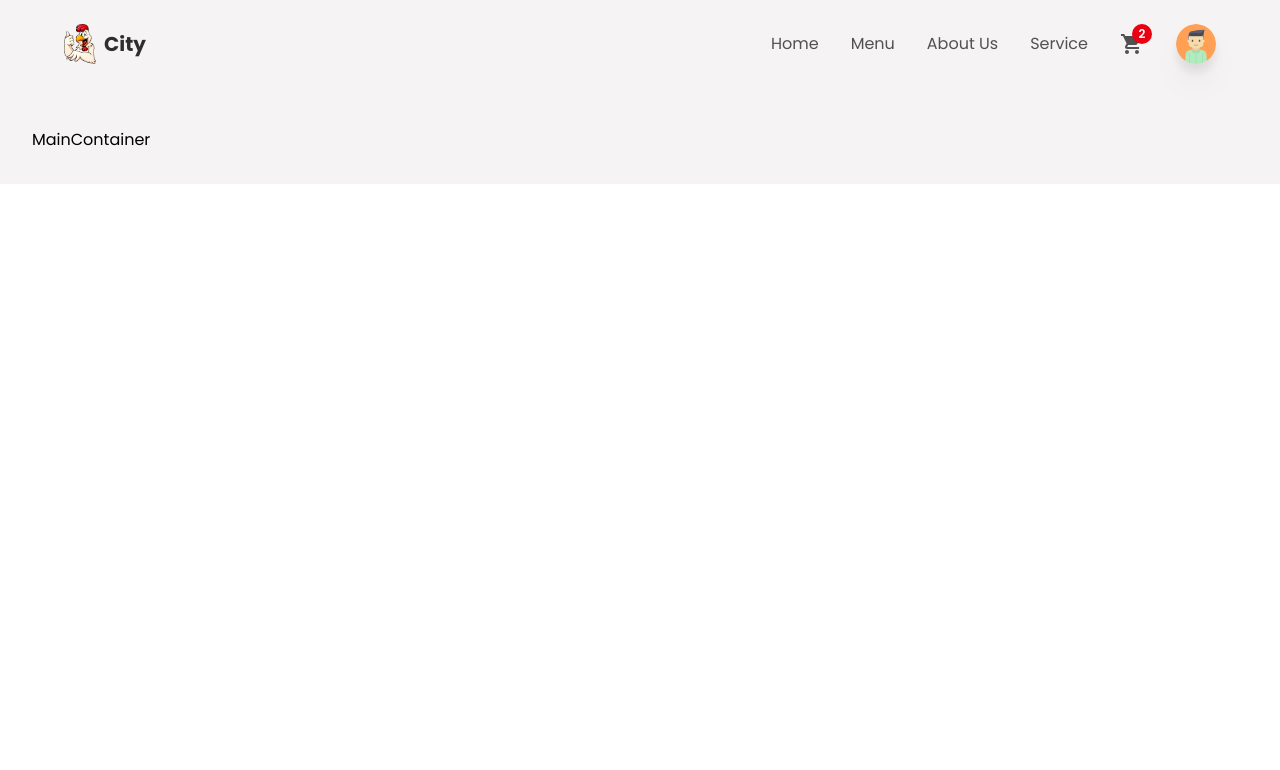
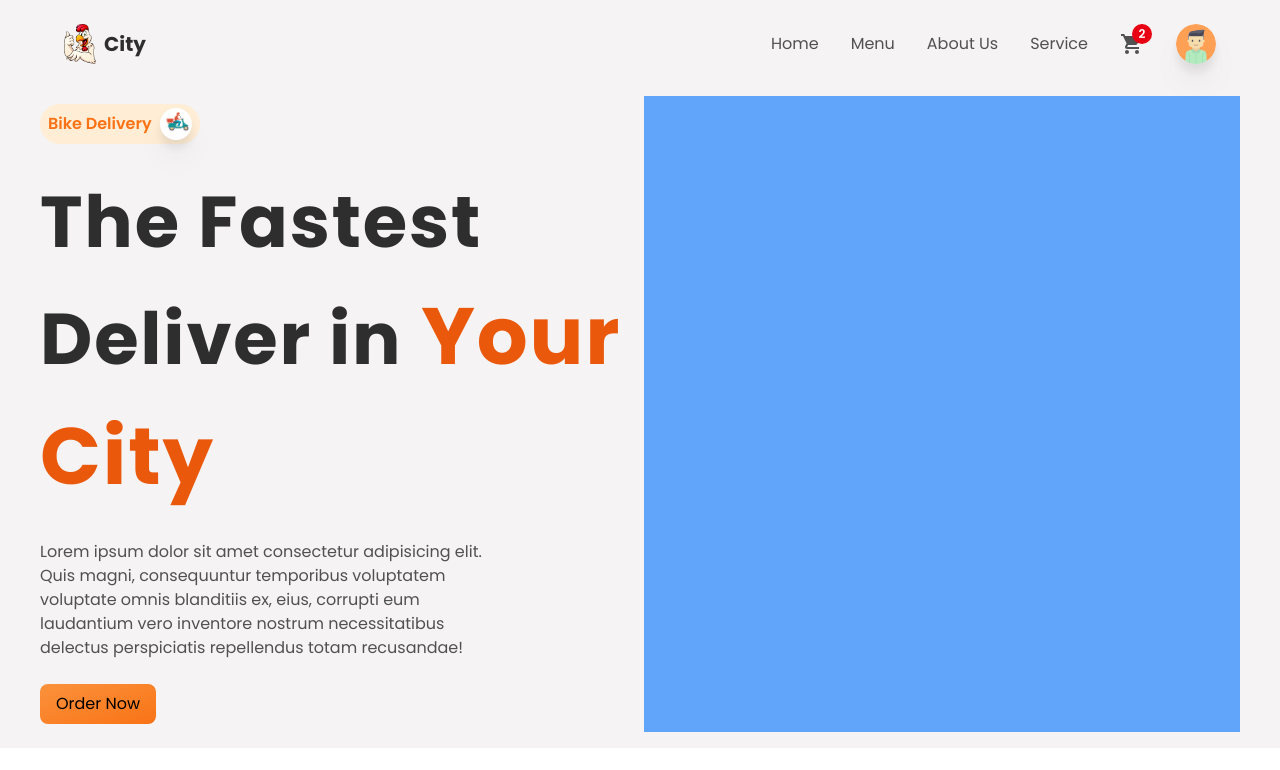
Before and after one commit to ilhamdk/beninx, a React (Create React App) app: page / in a window 1280 px wide. Shown: the top 770 px of the page. Built offline with nearby package versions, Linux system fonts and the light colour scheme.

Commit message:
add homepage content

```diff
--- a/src/App.js
+++ b/src/App.js
@@ -8,7 +8,7 @@
     <AnimatePresence mode="wait">
       <div className="flex flex-col w-screen h-auto bg-primary">
         <Header />
-        <main className="w-full p-8 mt-24">
+        <main className="w-full md:px-10 px-4 py-4 mt-14 md:mt-20">
           <Routes>
             <Route path="/*" element={<MainContainer />} />
             <Route path="/createItem" element={<CreateContainer />} />
--- a/src/components/Header.jsx
+++ b/src/components/Header.jsx
@@ -38,14 +38,14 @@
     }
   };
 
-  const logout=()=>{
-    setisMenu(false)
-    localStorage.clear()
+  const logout = () => {
+    setisMenu(false);
+    localStorage.clear();
     dispatch({
-      type:actionType.SET_USER,
-      user:null
-    })
-  }
+      type: actionType.SET_USER,
+      user: null,
+    });
+  };
 
   return (
     <header className="fixed z-50 w-screen p-4 px-5 md:p-6 md:px-16">
@@ -98,14 +98,17 @@
                 exit={{ opacity: 0, scale: 0.6 }}
                 className="w-40 bg-gray-50 shadow-x1 rounded-lg flex flex-col absolute top-12 right-0"
               >
-                {user && user.email === "naadiramalaika.atsiila@gmail.com" && (
+                {user && user.email === "barbeninx@gmail.com" && (
                   <Link to={"/createItem"}>
                     <p className="px-4 py-2 flex items-center gap-3 cursor-pointer hover:bg-slate-100 transition-all duration-100 ease-in-out text-textcolor text-base rounded-t-lg">
                       <MdAdd /> New Item
                     </p>
                   </Link>
                 )}
-                <p className="px-4 py-2 flex items-center gap-3 cursor-pointer hover:bg-slate-100 transition-all duration-100 ease-in-out text-textcolor text-base rounded-b-lg" onClick={logout}>
+                <p
+                  className="px-4 py-2 flex items-center gap-3 cursor-pointer hover:bg-slate-100 transition-all duration-100 ease-in-out text-textcolor text-base rounded-b-lg"
+                  onClick={logout}
+                >
                   <MdLogout /> Log Out
                 </p>
               </motion.div>
@@ -116,6 +119,13 @@
 
       {/* mobile */}
       <div className="flex items-center justify-between w-full h-full md:hidden">
+        <div className="relative flex items-center justify-center">
+          <MdShoppingCart className="text-2xl cursor-pointer text-textColor" />
+          <div className="absolute flex items-center justify-center w-5 h-5 rounded-full -top-2 -right-2 bg-cartNumBg">
+            <p className="text-xs font-semibold text-white">2</p>
+          </div>
+        </div>
+
         <Link to={"/"} className="flex items-center gap-2">
           <img src={Logo} className="object-cover w-8" alt="logo" />
           <p className="text-xl font-bold text-headingColor">City</p>
@@ -136,7 +146,7 @@
               exit={{ opacity: 0, scale: 0.6 }}
               className="w-40 bg-gray-50 shadow-x1 rounded-lg flex flex-col absolute top-12 right-0"
             >
-              {user && user.email === "naadiramalaika.atsiila@gmail.com" && (
+              {user && user.email === "barbeninx@gmail.com" && (
                 <Link to={"/createItem"}>
                   <p className="px-4 py-2 flex items-center gap-3 cursor-pointer hover:bg-slate-100 transition-all duration-100 ease-in-out text-textColor text-base rounded-t-lg">
                     New Item <MdAdd />
@@ -158,7 +168,10 @@
                   Service
                 </li>
               </ul>
-              <p className="m-2 p-2 rounded-md shadow-md flex items-center justify-center bg-gray-200 gap-3 cursor-pointer hover:bg-gray-300 transition-all duration-100 ease-in-out text-textColor text-base" onClick={logout}>
+              <p
+                className="m-2 p-2 rounded-md shadow-md flex items-center justify-center bg-gray-200 gap-3 cursor-pointer hover:bg-gray-300 transition-all duration-100 ease-in-out text-textColor text-base"
+                onClick={logout}
+              >
                 Log Out <MdLogout />
               </p>
             </motion.div>
--- a/src/components/MainContainer.jsx
+++ b/src/components/MainContainer.jsx
@@ -1,9 +1,44 @@
-import React from 'react'
-
+import React from "react";
+import Delivery from "../img/delivery.png";
 const MainContainer = () => {
   return (
-    <div>MainContainer</div>
-  )
-}
+    <div className="grid grid-cols-1 md:grid-cols-2 gap-2">
+      <div className="py-2 flex-1 flex flex-col items-start justify-center gap-6">
+        <div className="flex items-center gap-2 justify-center bg-orange-100 px-2 py-1 rounded-full">
+          <p className="text-base text-orange-500 font-semibold">
+            Bike Delivery
+          </p>
+          <div className="w-8 h-8 bg-white rounded-full overflow-hidden drop-shadow-xl">
+            <img
+              src={Delivery}
+              alt="delivery"
+              className="w-full h-full object-contain"
+            />
+          </div>
+        </div>
 
-export default MainContainer
+        <p className="text-[2.5rem] md:text-[4.5rem] font-bold tracking-wide text-headingColor">
+          The Fastest Deliver in
+          <span className="text-orange-600 text-[3rem] md:text-[5rem]"> Your City</span>
+        </p>
+
+        <p className="text-base text-textColor text-center md:text-left md:w-[80%]">
+          Lorem ipsum dolor sit amet consectetur adipisicing elit. Quis magni,
+          consequuntur temporibus voluptatem voluptate omnis blanditiis ex,
+          eius, corrupti eum laudantium vero inventore nostrum necessitatibus
+          delectus perspiciatis repellendus totam recusandae!
+        </p>
+
+        <button
+          type="button"
+          className="bg-gradient-to-br from-orange-400 to-orange-500 w-full md:w-auto px-4 py-2 rounded-lg hover:shadow-lg transition-all ease-in-out duration-100"
+        >
+          Order Now
+        </button>
+      </div>
+      <div className="py-4 bg-blue-400 flex-1"></div>
+    </div>
+  );
+};
+
+export default MainContainer;
```
